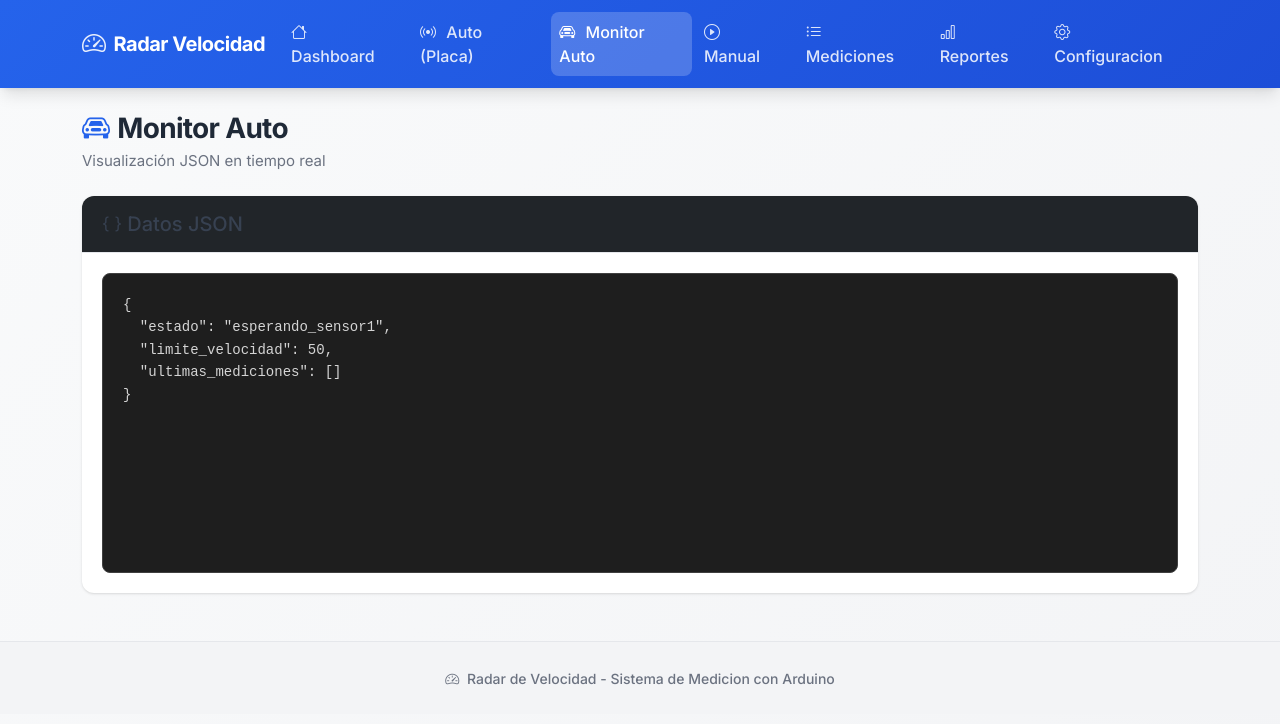
After one commit to CurtoBrull/Proyecto_CE_Python_Velocidad, a Django app: page /auto/ in a window 1280 px wide. The commit adds this page. Shown: the top 724 px of the page. Run offline with Django 5.2, Linux system fonts and the light colour scheme; data that the repository does not hold is empty.

Commit message:
no he comitado

```diff
--- /dev/null
+++ b/frontend/dashboard/templates/dashboard/auto.html
@@ -0,0 +1,88 @@
+{% extends 'dashboard/base.html' %}
+
+{% block title %}Monitor Auto - Radar de Velocidad{% endblock %}
+
+{% block extra_css %}
+<style>
+    .json-display {
+        background-color: #1e1e1e;
+        color: #d4d4d4;
+        border: 1px solid #404040;
+        border-radius: 8px;
+        padding: 20px;
+        font-family: 'Courier New', 'Consolas', monospace;
+        font-size: 14px;
+        line-height: 1.6;
+        white-space: pre-wrap;
+        word-break: break-all;
+        min-height: 300px;
+        max-height: 600px;
+        overflow-y: auto;
+    }
+
+    .waiting-message {
+        color: #969696;
+        font-style: italic;
+    }
+</style>
+{% endblock %}
+
+{% block content %}
+<div class="page-header">
+    <h1><i class="bi bi-car-front"></i> Monitor Auto</h1>
+    <p class="subtitle">Visualización JSON en tiempo real</p>
+</div>
+
+<div class="row">
+    <div class="col-12">
+        <div class="card">
+            <div class="card-header bg-dark text-white">
+                <h5 class="mb-0"><i class="bi bi-braces"></i> Datos JSON</h5>
+            </div>
+            <div class="card-body">
+                <div class="json-display" id="json-output">
+                    <span class="waiting-message">Esperando JSON...</span>
+                </div>
+            </div>
+        </div>
+    </div>
+</div>
+
+{% endblock %}
+
+{% block extra_js %}
+<script>
+    // API Configuration
+    // Usa el endpoint intermedio de Django en lugar de llamar directamente a FastAPI
+    const API_URL = window.location.origin;  // https://radarpython.onrender.com
+    const ENDPOINT = '/api/mediciones-auto/';  // Endpoint de Django
+    let updateInterval = null;
+
+    async function actualizarDatos() {
+        try {
+            const fullUrl = `${API_URL}${ENDPOINT}`;
+            const response = await fetch(fullUrl);
+
+            if (!response.ok) {
+                throw new Error(`HTTP Error: ${response.status}`);
+            }
+
+            const data = await response.json();
+            document.getElementById('json-output').textContent = JSON.stringify(data, null, 2);
+
+        } catch (error) {
+            console.error('Error al obtener datos:', error);
+            document.getElementById('json-output').textContent = `Error: ${error.message}`;
+        }
+    }
+
+    document.addEventListener('DOMContentLoaded', () => {
+        actualizarDatos();
+        updateInterval = setInterval(actualizarDatos, 2000);
+    });
+
+    window.addEventListener('beforeunload', () => {
+        if (updateInterval) clearInterval(updateInterval);
+    });
+</script>
+{% endblock %}
--- a/frontend/dashboard/templates/dashboard/base.html
+++ b/frontend/dashboard/templates/dashboard/base.html
@@ -44,6 +44,11 @@
                     <li class="nav-item">
                         <a class="nav-link {% if request.resolver_match.url_name == 'mediciones_auto' %}active{% endif %}" href="{% url 'dashboard:mediciones_auto' %}">
                             <i class="bi bi-broadcast"></i> Auto (Placa)
+                        </a>
+                    </li>
+                    <li class="nav-item">
+                        <a class="nav-link {% if request.resolver_match.url_name == 'auto' %}active{% endif %}" href="{% url 'dashboard:auto' %}">
+                            <i class="bi bi-car-front"></i> Monitor Auto
                         </a>
                     </li>
                     <li class="nav-item">
--- a/frontend/dashboard/urls.py
+++ b/frontend/dashboard/urls.py
@@ -8,6 +8,7 @@ urlpatterns = [
     path('nueva-medicion/', views.NuevaMedicionView.as_view(), name='nueva_medicion'),
     path('mediciones-auto/', views.MedicionesAutoView.as_view(), name='mediciones_auto'),
     path('api/mediciones-auto/', views.MedicionesAutoAPIView.as_view(), name='mediciones_auto_api'),
+    path('auto/', views.AutoView.as_view(), name='auto'),
     path('mediciones/', views.MedicionesListView.as_view(), name='mediciones'),
     path('mediciones/<int:pk>/', views.MedicionDetailView.as_view(), name='medicion_detalle'),
     path('reportes/', views.ReportesView.as_view(), name='reportes'),
--- a/frontend/dashboard/views.py
+++ b/frontend/dashboard/views.py
@@ -264,3 +264,16 @@ class MedicionesAutoAPIView(View):
             'limite_velocidad': limite_velocidad,
             'ultimas_mediciones': ultimas_mediciones,
         })
+
+
+class AutoView(View):
+    """Vista reactiva que muestra JSON recibido desde la API."""
+    template_name = 'dashboard/auto.html'
+
+    def get(self, request):
+        api_url = getattr(settings, 'FASTAPI_BASE_URL', 'http://localhost:8080')
+
+        context = {
+            'api_url': api_url,
+        }
+        return render(request, self.template_name, context)
--- a/frontend/frontend/settings.py
+++ b/frontend/frontend/settings.py
@@ -75,4 +75,5 @@ STATICFILES_STORAGE = 'whitenoise.storage.CompressedManifestStaticFilesStorage'
 
 DEFAULT_AUTO_FIELD = 'django.db.models.BigAutoField'
 
+# API Configuration - Use environment variable for API URL (important for Render deployment)
 FASTAPI_BASE_URL = os.getenv('API_URL', 'http://localhost:8080')
--- a/render.yaml
+++ b/render.yaml
@@ -24,10 +24,7 @@ services:
       - key: DEBUG
         value: "false"
       - key: API_URL
-        fromService:
-          name: radar-api
-          type: web
-          envVarKey: RENDER_EXTERNAL_URL
+        value: "https://radarpythonapi.onrender.com"
     plan: free
 
 databases:
```
Also changed, not shown: api/main.py (+15 -1 lines).
